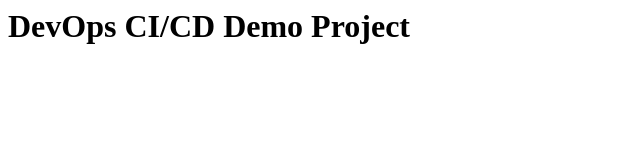
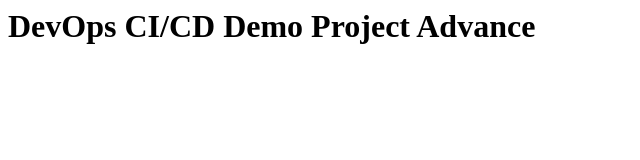
Before and after one commit to Manikanta6878/first-job, a plain HTML site: page index.html in a window 1280 px wide. Shown: the whole page, without its empty margins (0-640 px from the left). Drawn offline with Linux system fonts and the light colour scheme.

Commit message:
Update index.html

```diff
--- a/index.html
+++ b/index.html
@@ -1 +1 @@
-<h1>DevOps CI/CD Demo Project</h1>
+<h1>DevOps CI/CD Demo Project Advance </h1>
```
